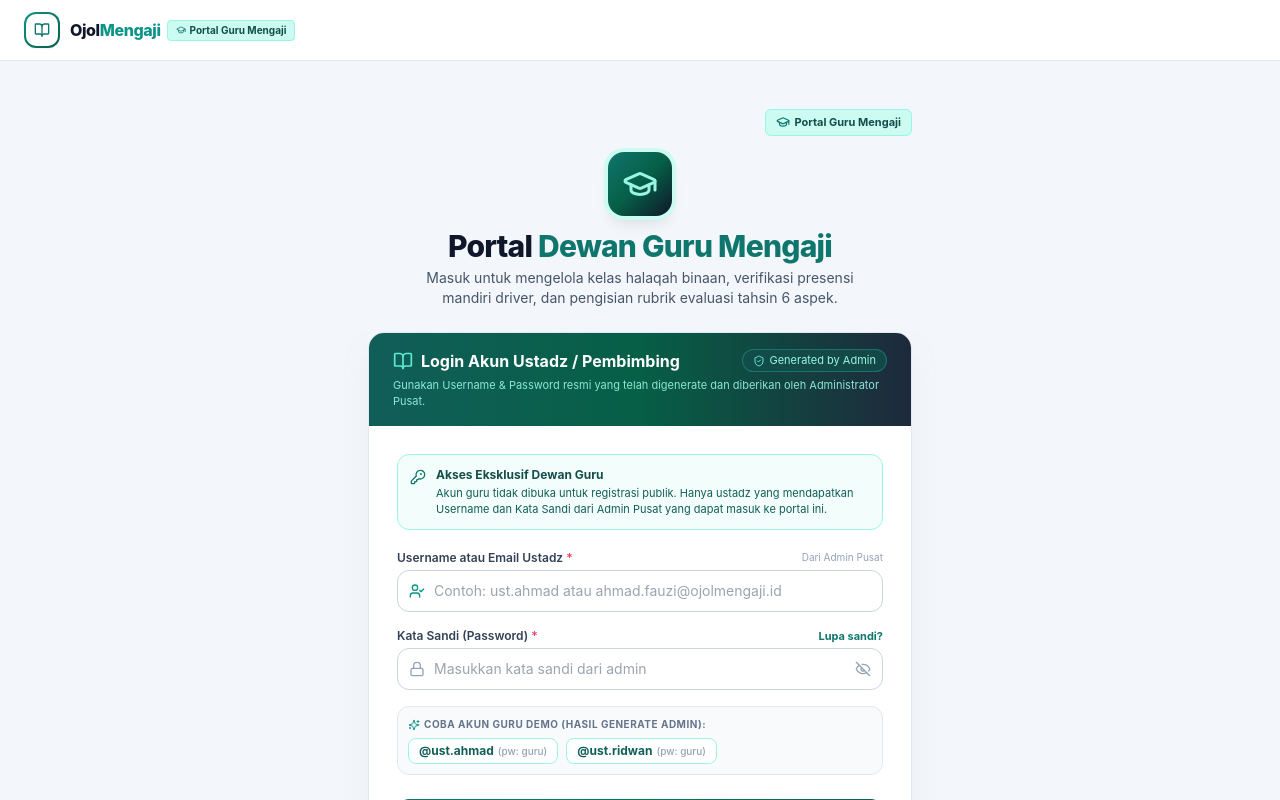
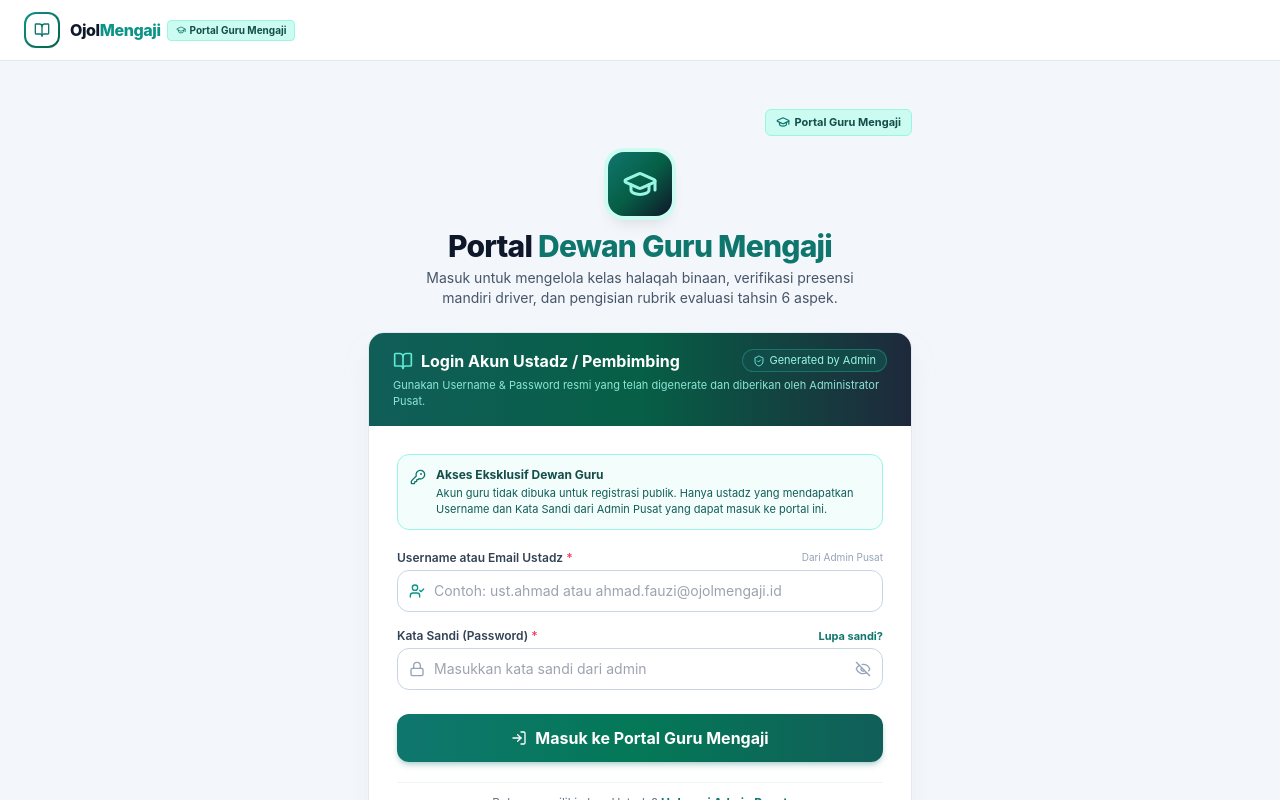
Before and after one commit to MuhammadAkmalSyarif/OjolMengaji, a Next.js app: page /guru in a window 1280 px wide. Shown: the top 800 px of the page. Built offline with nearby package versions, Linux system fonts and the light colour scheme.

Commit message:
feat: add GuruAuth component for teacher portal login

```diff
--- a/src/components/guru/GuruAuth.tsx
+++ b/src/components/guru/GuruAuth.tsx
@@ -15,8 +15,7 @@ import {
   BookOpen,
   UserCheck,
   ShieldCheck,
-  KeyRound,
-  Sparkles
+  KeyRound
 } from 'lucide-react';
 
 interface GuruAuthProps {
@@ -218,38 +217,6 @@ export const GuruAuth: React.FC<GuruAuthProps> = ({ onSuccess }) => {
               </div>
             </div>
 
-            {/* Quick Demo Credentials Pill */}
-            <div className="p-2.5 rounded-xl bg-slate-50 border border-slate-200">
-              <span className="text-[10px] font-bold text-slate-500 uppercase tracking-wider block mb-1.5 flex items-center gap-1">
-                <Sparkles className="w-3 h-3 text-teal-600" />
-                Coba Akun Guru Demo (Hasil Generate Admin):
-              </span>
-              <div className="flex flex-wrap gap-2">
-                <button
-                  type="button"
-                  onClick={() => {
-                    setIdentifier('ust.ahmad');
-                    setPassword('guru');
-                  }}
-                  className="px-2.5 py-1 rounded-lg text-xs font-medium bg-white hover:bg-teal-50 text-teal-800 border border-teal-200 shadow-2xs transition flex items-center gap-1"
-                >
-                  <span className="font-bold">@ust.ahmad</span>
-                  <span className="text-[10px] text-slate-400">(pw: guru)</span>
-                </button>
-                <button
-                  type="button"
-                  onClick={() => {
-                    setIdentifier('ust.ridwan');
-                    setPassword('guru');
-                  }}
-                  className="px-2.5 py-1 rounded-lg text-xs font-medium bg-white hover:bg-teal-50 text-teal-800 border border-teal-200 shadow-2xs transition flex items-center gap-1"
-                >
-                  <span className="font-bold">@ust.ridwan</span>
-                  <span className="text-[10px] text-slate-400">(pw: guru)</span>
-                </button>
-              </div>
-            </div>
-
             {/* Submit Button */}
             <div className="pt-2">
               <button
```
